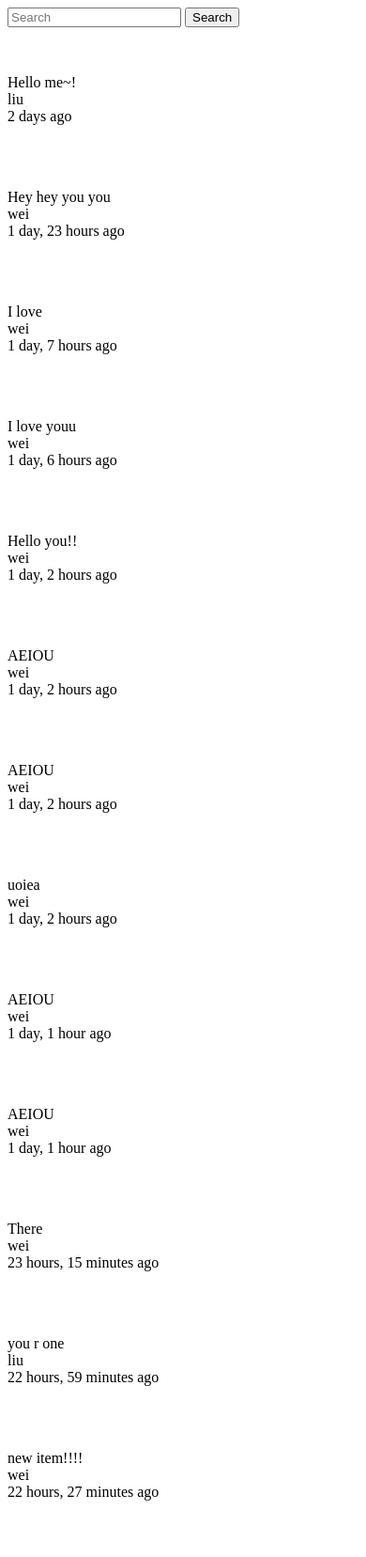
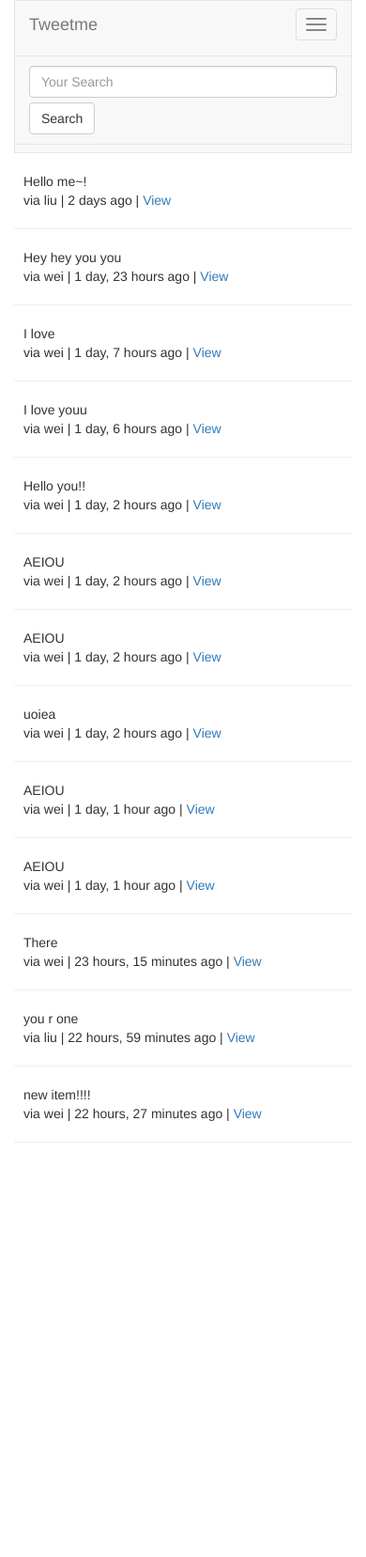
Before and after one commit to ni1450/practice-tweetme, a Django app: page /tweet/ in a window 390 px wide. Shown: the whole page at 94% size. After the commit the page ends 1216 px from the top, so only its background shows below. Run offline with Django 3.2, Linux system fonts and the light colour scheme; data comes from the database, SQL or seed files in the repository; parts of the project's set-up code (start-up, migrations or seed data) failed here and were passed over; some libraries are stand-ins or nearby versions.

Commit message:
tweetme third commit

```diff
--- /dev/null
+++ b/templates/base.html
@@ -0,0 +1,35 @@
+{% load static %}
+<html lang="en">
+  <head>
+    <meta charset="utf-8">
+    <meta http-equiv="X-UA-Compatible" content="IE=edge">
+    <meta name="viewport" content="width=device-width, initial-scale=1">
+    <!-- The above 3 meta tags *must* come first in the head; any other head content must come *after* these tags -->
+    <title>{% block title %}Tweetme.co{% endblock title %}</title>
+
+    <!-- Bootstrap -->
+    <link href="{% static 'css/bootstrap.min.css' %}" rel="stylesheet">
+    <!-- <link rel="stylesheet" href="https://maxcdn.bootstrapcdn.com/bootstrap/3.3.7/css/bootstrap.min.css"> -->
+
+    <!-- HTML5 shim and Respond.js for IE8 support of HTML5 elements and media queries -->
+    <!-- WARNING: Respond.js doesn't work if you view the page via file:// -->
+    <!--[if lt IE 9]>
+      <script src="https://oss.maxcdn.com/html5shiv/3.7.3/html5shiv.min.js"></script>
+      <script src="https://oss.maxcdn.com/respond/1.4.2/respond.min.js"></script>
+    <![endif]-->
+  </head>
+  <body>
+    <div class="container">
+      {% include "navbar.html" %}
+      {% block content %}
+      {% endblock content %}
+
+    </div>
+
+    <!-- jQuery (necessary for Bootstrap's JavaScript plugins) -->
+    <script src="https://ajax.googleapis.com/ajax/libs/jquery/1.12.4/jquery.min.js"></script>
+    <!-- Include all compiled plugins (below), or include individual files as needed -->
+    <script src="{% static 'js/bootstrap.min.js' %}"></script>
+    <!-- <script src="https://maxcdn.bootstrapcdn.com/bootstrap/3.3.7/js/bootstrap.min.js"></script> -->
+  </body>
+</html>
--- /dev/null
+++ b/templates/navbar.html
@@ -0,0 +1,31 @@
+<nav class="navbar navbar-default">
+  <div class="container-fluid">
+    <!-- Brand and toggle get grouped for better mobile display -->
+    <div class="navbar-header">
+      <button type="button" class="navbar-toggle collapsed" data-toggle="collapse" data-target="#bs-example-navbar-collapse-1" aria-expanded="false">
+        <span class="sr-only">Toggle navigation</span>
+        <span class="icon-bar"></span>
+        <span class="icon-bar"></span>
+        <span class="icon-bar"></span>
+      </button>
+      <a class="navbar-brand" href="{% url 'home' %}">Tweetme</a>
+    </div>
+    {% include 'tweets/search_form.html' %}
+    <!-- Collect the nav links, forms, and other content for toggling -->
+    <div class="collapse navbar-collapse" id="bs-example-navbar-collapse-1">
+      <ul class="nav navbar-nav navbar-right">
+        <li><a href="#">Link</a></li>
+        <li class="dropdown">
+          <a href="#" class="dropdown-toggle" data-toggle="dropdown" role="button" aria-haspopup="true" aria-expanded="false">Dropdown <span class="caret"></span></a>
+          <ul class="dropdown-menu">
+            <li><a href="#">Action</a></li>
+            <li><a href="#">Another action</a></li>
+            <li><a href="#">Something else here</a></li>
+            <li role="separator" class="divider"></li>
+            <li><a href="#">Separated link</a></li>
+          </ul>
+        </li>
+      </ul>
+    </div><!-- /.navbar-collapse -->
+  </div><!-- /.container-fluid -->
+</nav>
--- a/tweets/templates/tweets/search_form.html
+++ b/tweets/templates/tweets/search_form.html
@@ -1,4 +1,6 @@
-<form method="GET" action="{% url 'tweet:list' %}">
-	<input type="text" name="q" placeholder="Search" value="{{ request.GET.q }}" />
-	<input type="submit" value="Search" />
+<form class="navbar-form navbar-left" method="GET" action="{% url 'tweet:list' %}">
+	<div class="form-group">
+		<input class="form-control" type="text" name="q" placeholder="Your Search" value="{{ request.GET.q }}" />
+	</div>
+	<input class="btn btn-default" type="submit" value="Search" />
 </form>
--- a/tweets/templates/tweets/tweet_list.html
+++ b/tweets/templates/tweets/tweet_list.html
@@ -1,8 +1,24 @@
-{% include "tweets/search_form.html" %}<br/>
+{% extends "base.html" %}
+
+{% block content %}
+
+	<div class="row">
+		<div class="col-sm-8 col-sm-offset-2">
 	{% for object in object_list %}
-	<p>{{ object.content }}<br/>
-	{{ object.user }}<br/>
-	{{ object.timestamp|timesince }} ago</p><br/><br/>
+			<div class="media">
+				<div class="media-left">
+					<a href="#">
+						{% if object.img %}
+							<img class="media-object" src="..." alt="...">
+						{% endif %}
+					</a>
+				</div>
+				<div class="media-body">
+					{{ object.content }}<br/>
+					via {{ object.user }} | {{ object.timestamp|timesince }} ago | <a href="{{ object.get_absolute_url }}">View</a>
+				</div>
+			</div>
+		<hr/>
 	{% empty %}
 		{% if request.GET.q %}
 		<p>No tweets found.</p>
@@ -10,3 +26,7 @@
 		<p>No tweets yet.</p>
 		{% endif %}
 	{% endfor %}
+
+{% endblock content %}
+		</div>
+	</div>
```
Also changed, not shown: templates/home.html (+7 -27 lines), tweets/templates/tweets/create_view.html (+9 -1 lines), tweets/templates/tweets/detail_view.html (+10 -4 lines), tweets/templates/tweets/form.html (+11 -5 lines), tweets/templates/tweets/list_view.html (deleted, +0 -7 lines), tweets/templates/tweets/tweet_detail.html (+9 -3 lines), tweets/templates/tweets/update_view.html (+7 -1 lines). Lines whose indentation alone changed are shown as unchanged.
